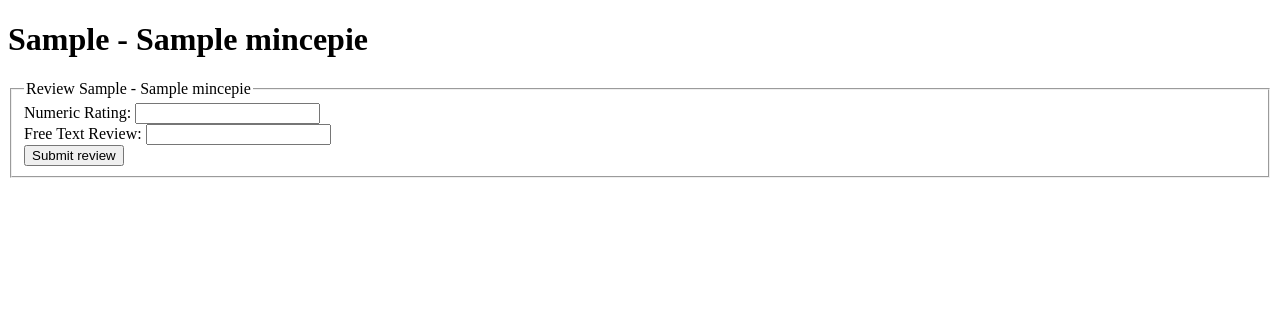
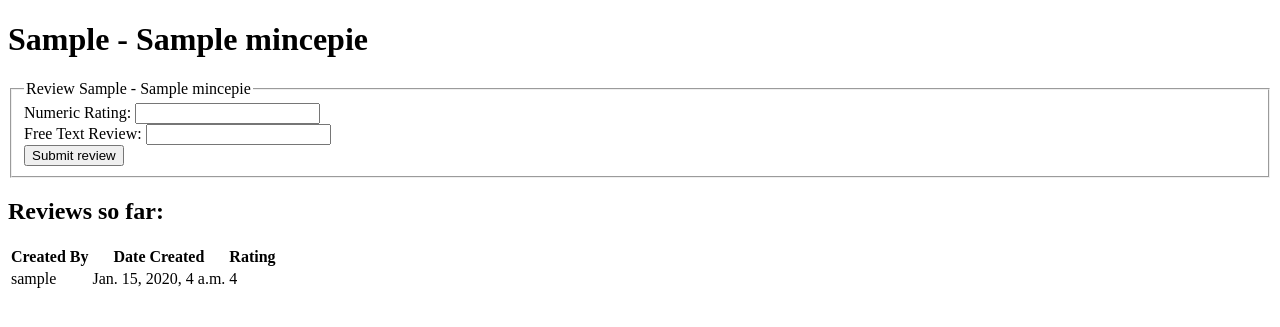
Before and after one commit to MattJamesChampion/mince-pie-rate, a Django app: page /1 in a window 1280 px wide. Shown: the part 34-361 px from the top of the page. Run offline with Django 3.2, Linux system fonts and the light colour scheme; tables that the repository leaves empty hold one stand-in row (values such as "Sample post").

Commit message:
Add a section on completed reviews for the detail template

```diff
--- a/website/rate/templates/rate/detail.html
+++ b/website/rate/templates/rate/detail.html
@@ -24,4 +24,25 @@
             </fieldset>
         </form>
     </section>
+    <section>
+        <h1>Reviews so far:</h1>
+        {% if mince_pie.review_set.all %}
+            <table>
+                <tr>
+                    <th>Created By</th>
+                    <th>Date Created</th>
+                    <th>Rating</th>
+                </tr>
+                {% for review in mince_pie.review_set.all %}
+                <tr>
+                    <td>{{review.created_by}}</td>
+                    <td>{{review.created_at}}</td>
+                    <td>{{review.rating}}</td>
+                </tr>
+                {% endfor %}
+            </table>
+            {% else %}
+            <p>No reviews complete for these mince pies yet!</p>
+        {% endif %}
+    </section>
 {% endblock content %}
```
